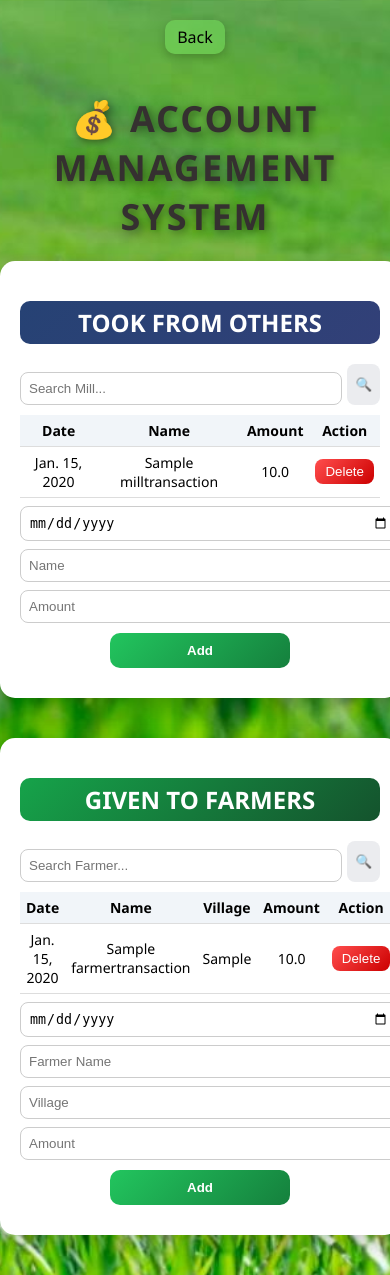
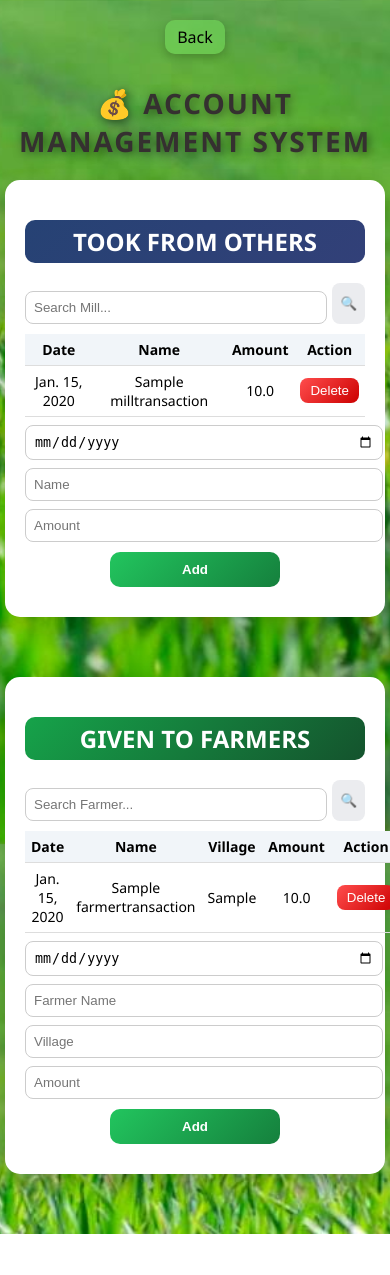
Before and after one commit to saireddy2005/agriportal, a Django app: page /account-management/ in a window 390 px wide; the page is wider, and only the part inside the window is pictured. After the commit the page ends 1234 px from the top of that part, so only its background shows below. Run offline with Django 5.2, Linux system fonts and the light colour scheme; a user stored in the database is signed in; tables that the repository leaves empty hold one stand-in row (values such as "Sample post").

Commit message:
fixed mobile layout and back button and title

```diff
--- a/core/templates/core/account_management.html
+++ b/core/templates/core/account_management.html
@@ -2,9 +2,6 @@
 <html>
 <head>
     <title>Account Management</title>
-
-    <!-- ✅ MOBILE SUPPORT -->
-    <meta name="viewport" content="width=device-width, initial-scale=1.0">
 
     <style>
         body {
@@ -19,36 +16,12 @@
         /* TITLE */
         .title {
             text-align: center;
-            font-size: 36px;
+            font-size: 30px;
             font-weight: bold;
-            margin-top: 40px;
+            margin-top: 80px;
             color: rgb(53, 48, 48);
             text-shadow: 2px 2px 10px rgba(0,0,0,0.5);
             letter-spacing: 2px;
-        }
-
-        /* ✅ BACK BUTTON CENTER (NOT FIXED) */
-        .back-wrapper {
-            display: flex;
-            justify-content: center;
-            margin-top: 20px;
-        }
-
-        .back-btn {
-            background: rgba(118, 218, 93, 0.6);
-            color: black;
-            padding: 6px 12px;
-            border-radius: 10px;
-            text-decoration: none;
-            font-weight: 500;
-            box-shadow: 0 3px 8px rgba(0,0,0,0.2);
-            font-size: 16px;
-            transition: 0.3s;
-        }
-
-        .back-btn:hover {
-            background: #7ad474;
-            transform: scale(1.05);
         }
 
         /* CONTAINER */
@@ -71,7 +45,19 @@
             }
 
             .box {
-                width: 90%;
+                width: 85%;
+                max-width: 340px;
+                padding: 18px;
+                margin-bottom: 20px;
+            }
+
+            .title {
+                font-size: 28px;
+                margin-top: 30px;
+            }
+
+            .add-btn {
+                width: 70%;
             }
         }
 
```
Also changed, not shown: other parts of core/templates/core/account_management.html (+26 -13 lines).
